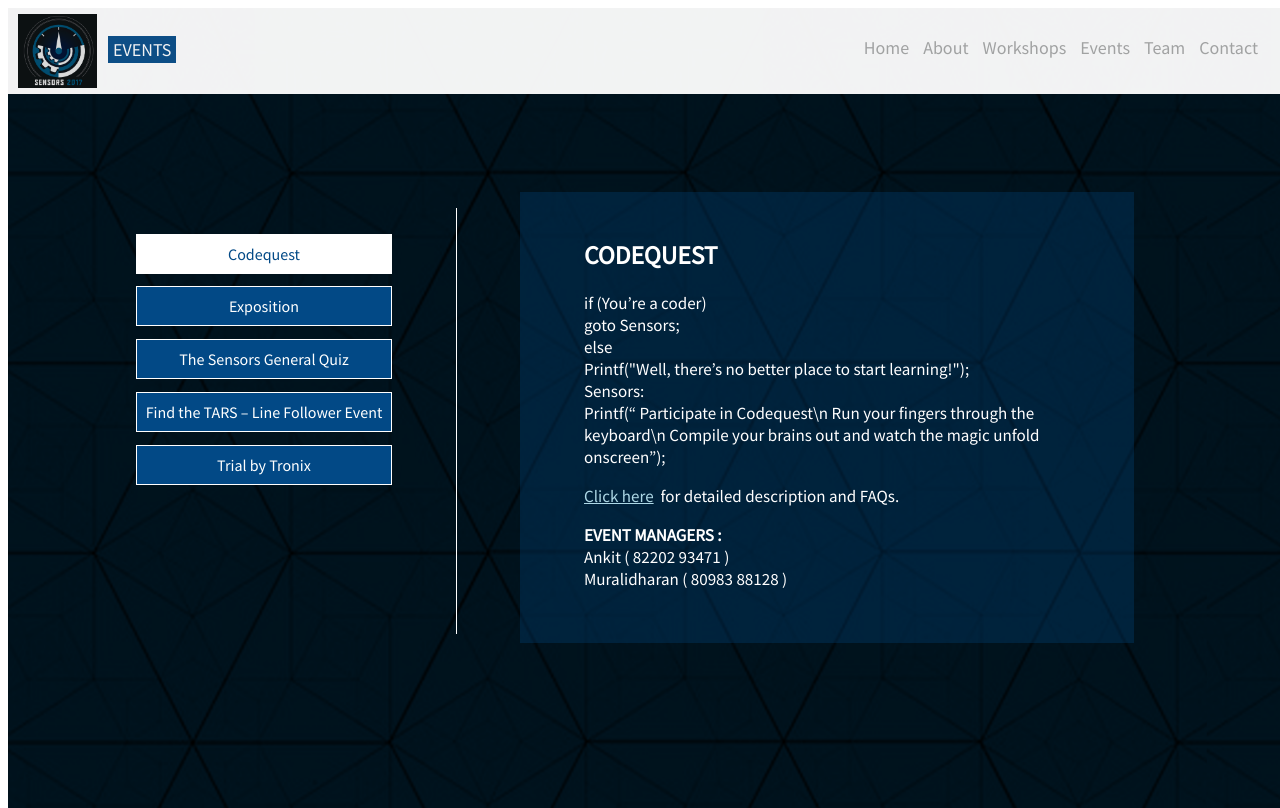
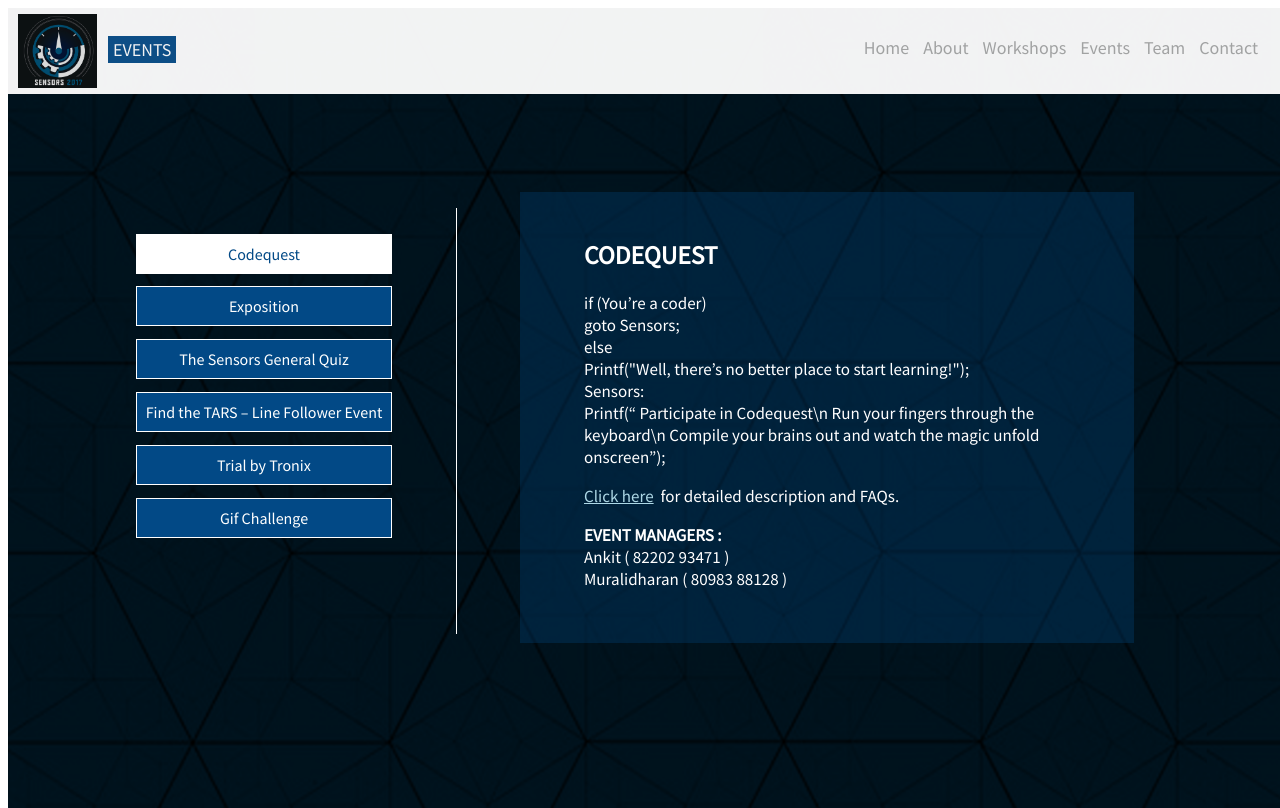
Before and after one commit to ralphat/sensors16, a PHP site: page /events in a window 1280 px wide. Run offline with PHP 8.4, Linux system fonts and the light colour scheme; some libraries are stand-ins or nearby versions.

Commit message:
gif online event added

```diff
--- a/events/index.php
+++ b/events/index.php
@@ -50,15 +50,16 @@
 	<button id="encipher-" class="tab" onclick="change(this);">The Sensors General Quiz</button>
 	<button id="quiz-" class="tab" onclick="change(this);">Find the TARS – Line Follower Event</button>
 	<button id="sensor-" class="tab" onclick="change(this);">Trial by Tronix</button>
+	<button id="gif-" class="tab" onclick="change(this);">Gif Challenge</button>
 </div>
 
 <div class="desc-container">
 	<div id="moore-d" class="show">
-	<h2>CODEQUEST</h2>
-	<p>if (You’re a coder)<br />goto Sensors;<br />else<br />Printf("Well, there’s no better place to start learning!");<br />Sensors:<br />Printf(“ Participate in Codequest\n Run your fingers through the keyboard\n Compile your brains out and watch the magic unfold onscreen”);</p>
-	<p><a href="./codequest.pdf" style="color: #add8e6">Click here</a>&nbsp; for detailed description and FAQs.</p>
-	<p><b>EVENT MANAGERS :</b><br />Ankit ( 82202 93471 ) <br /> Muralidharan ( 80983 88128 )</p></br>
-	<div class="dont-show" id="moores_labyrinth_r">You've registered for Codequest.</div>
+		<h2>CODEQUEST</h2>
+		<p>if (You’re a coder)<br />goto Sensors;<br />else<br />Printf("Well, there’s no better place to start learning!");<br />Sensors:<br />Printf(“ Participate in Codequest\n Run your fingers through the keyboard\n Compile your brains out and watch the magic unfold onscreen”);</p>
+		<p><a href="./codequest.pdf" style="color: #add8e6">Click here</a>&nbsp; for detailed description and FAQs.</p>
+		<p><b>EVENT MANAGERS :</b><br />Ankit ( 82202 93471 ) <br /> Muralidharan ( 80983 88128 )</p></br>
+		<div class="dont-show" id="moores_labyrinth_r">You've registered for Codequest.</div>
 	</div>
 
 	<div id="paper-d" class="dont-show">
@@ -100,10 +101,21 @@
 	<p><a href="./trailbytronix_FAQ.pdf" style="color: #add8e6">Click here</a>&nbsp; for FAQs.</p>
 	<p><b>EVENT MANAGERS :</b><br /> Krishna ( 87542 18578 )<br />Tejaswi ( 9487949352 )</p></br>
 	<div class="dont-show" id="sensor_design_r">You've registered for Sensor Design.</div>
-
 	</div>
 
+	<div id="gif-d" class="dont-show">
+	<h2>GIF CHALENGE</h2>
+	<p>We know that you love to see GIFs on Facebook, Twitter and every other social platform. GIFs are one of the most trending modes of visuals now. But have you ever tried making one? Here is your opportunity to create a GIF. Not just create one, but also win prizes worth Rs.4,000!</p>
+ 	<p>Sharpen your Brains and let your Creativity, Comic sense and Craziness flow. Create your own GIFs and post them on your FB Timeline or on your friend’s timeline ( :P ). Simply use the hashtag “#GIFSensors17” in your description to submit your GIF.</p>
+	<p>Play it. Loop it.</p>
+	<p><b>P.S.</b> : The GIFs created cannot directly be uploaded onto Facebook. Please find the section “Directions to post GIF on Facebook” to know the procedure.</p>
+	<p><b>Deadline for submissions</b> :  March 11th , 2017 before 11:59pm.</p>
+	<p><b>Prizes Worth</b> : Rs.4,000. </p>
+    <p>Contact : Apuroop ( 82202 85481 )</p>
+	<p><a href="./gif.pdf" style="color: #add8e6">Click here</a>&nbsp; for detailed description of the event.</p>
+	<div class="dont-show" id="gif_r">You've registered for Sensor Design.</div>
 	</div>
+
 </div>
 <!--
 <div id="marquee-container"><marquee onmouseover="this.stop();" onmouseout="this.start();">Rule book updated.&nbsp;<a target="_blank" style="text-decoration:underline;color:#fff;margin-right:100%;" href="./rulebook.pdf">Click here to download rulebook</a>The deadline for paper presentaion is 6pm, 9th of March, 2016. Kindly submit it to paperpresentaion@sensors.org.in</marquee></div>
@@ -182,6 +194,7 @@ $("#paper-").removeClass("active");
 $("#encipher-").removeClass("active");
 $("#quiz-").removeClass("active");
 $("#sensor-").removeClass("active");
+$("#gif-").removeClass("active");
 
 $("#"+id).addClass("active");
 
@@ -190,12 +203,14 @@ $("#paper-d").removeClass("show");
 $("#encipher-d").removeClass("show");
 $("#quiz-d").removeClass("show");
 $("#sensor-d").removeClass("show");
+$("#gif-d").removeClass("show");
 
 $("#moore-d").addClass("dont-show");
 $("#paper-d").addClass("dont-show");
 $("#encipher-d").addClass("dont-show");
 $("#quiz-d").addClass("dont-show");
 $("#sensor-d").addClass("dont-show");
+$("#gif-d").addClass("dont-show");
 
 $("#"+id+"d").removeClass("dont-show");
 $("#"+id+"d").addClass("show");
```
Also changed, not shown: 1 other file.
